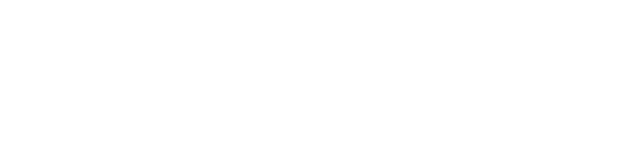
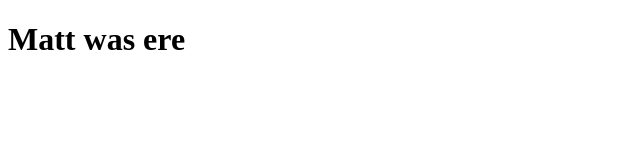
Before and after one commit to Ommote/git-collab, a plain HTML site: page david.html in a window 1280 px wide. Shown: the whole page, without its empty margins (0-640 px from the left). Drawn offline with Linux system fonts and the light colour scheme.

Commit message:
left a tag

```diff
--- a/david.html
+++ b/david.html
@@ -6,5 +6,7 @@
     <meta name="viewport" content="width=device-width, initial-scale=1.0" />
     <title>Document</title>
   </head>
-  <body></body>
+  <body>
+    <h1>Matt was ere</h1>
+  </body>
 </html>
```
Also changed, not shown: matt.html (added, +11 -0 lines).
